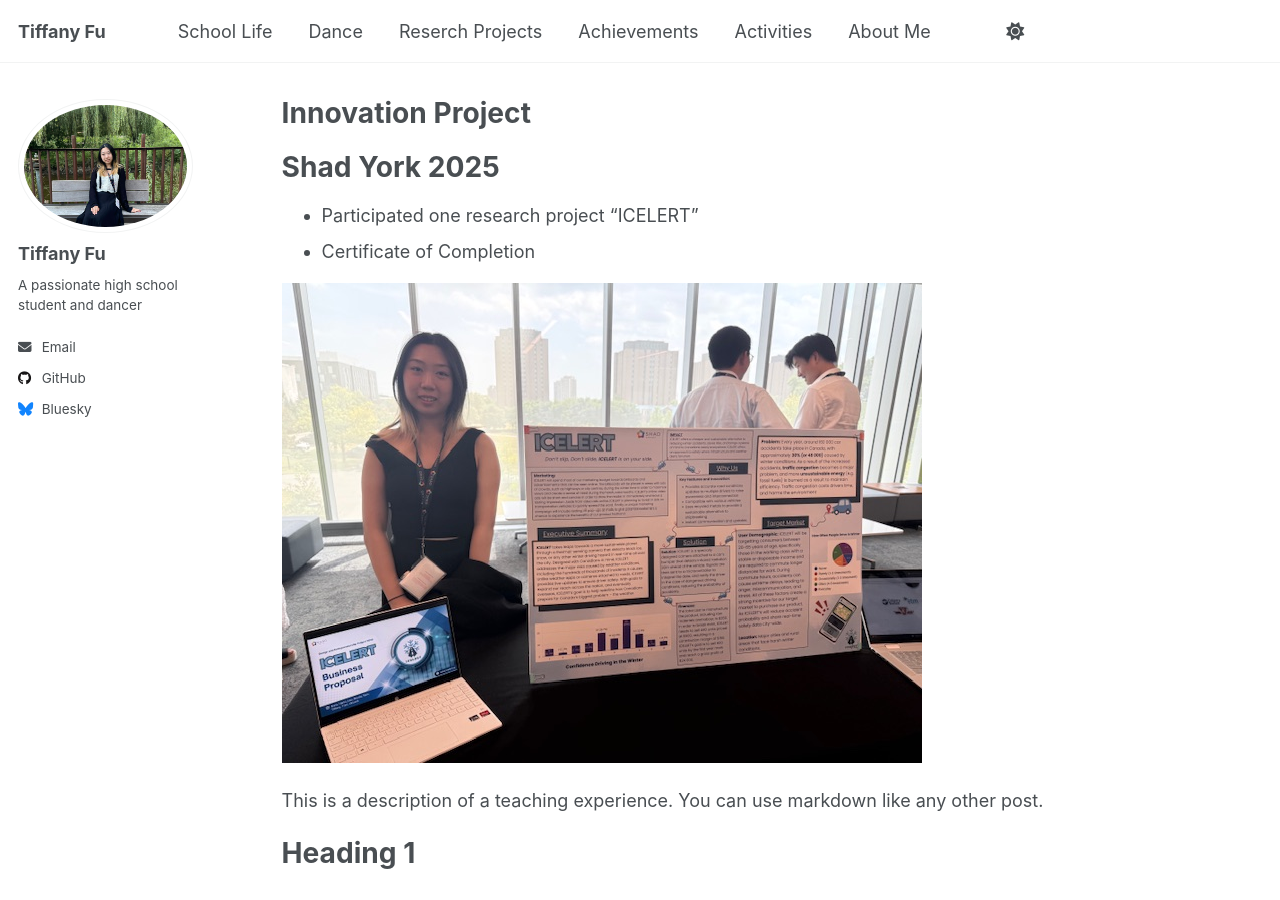
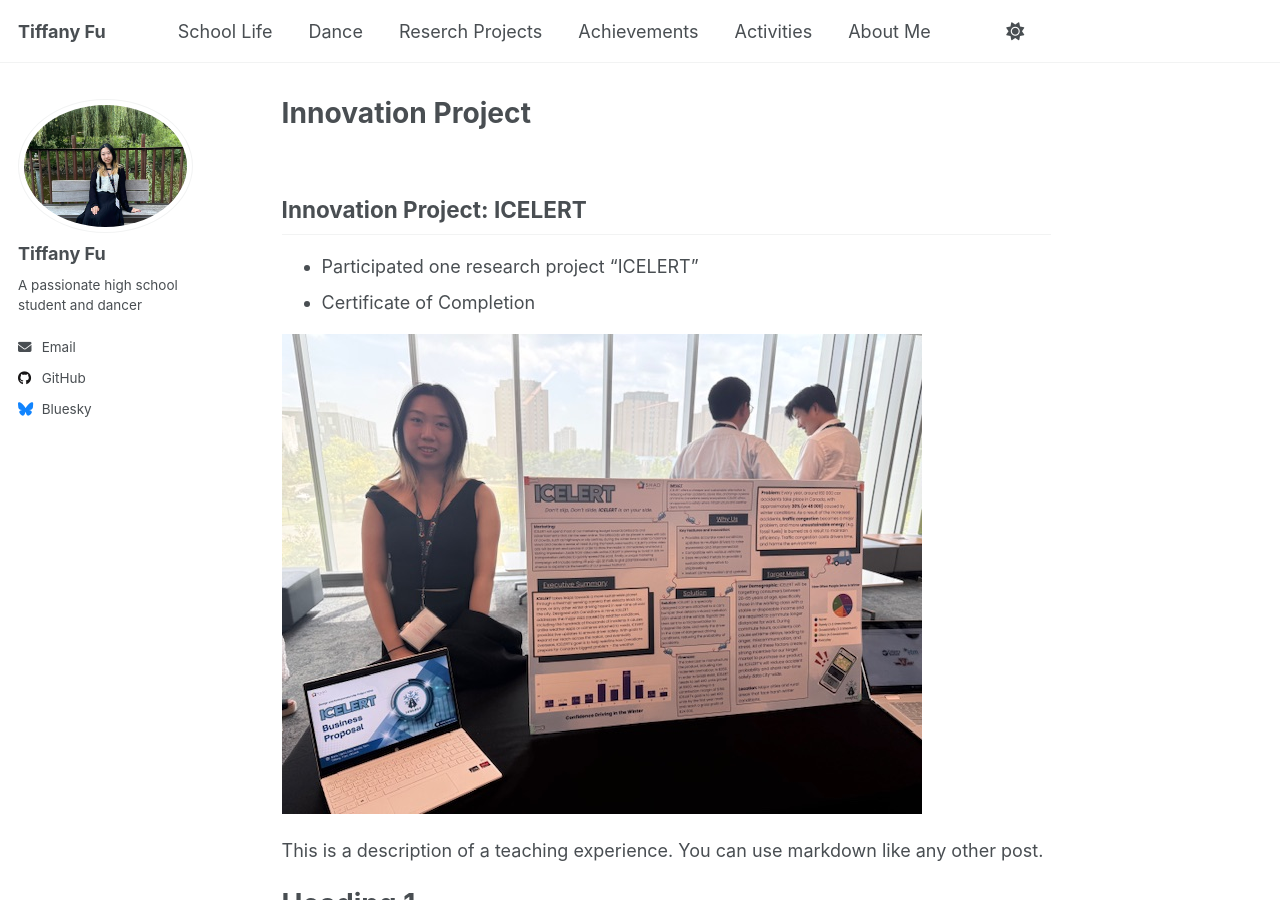
Before and after one commit to TiffanyJTFu/TiffanyFu, a Jekyll site: the page built from _teaching/2014-spring-teaching-1.md, in a window 1280 px wide and 900 px high. Built offline with Jekyll 4.4.1, drawn with Linux system fonts in a browser that asks for light colours; a script that is not in the unit is left out.

Commit message:
Update 2014-spring-teaching-1.md

```diff
--- a/_teaching/2014-spring-teaching-1.md
+++ b/_teaching/2014-spring-teaching-1.md
@@ -1,19 +1,18 @@
 ---
-title: " Innovation Project"
+title: "Innovation Project"
 collection: teaching
 type: " Innovation Project"
 permalink: /teaching/2014-spring-teaching-1
 venue: ""
 ---
 
-Shad York 2025
-=====
+## Innovation Project: ICELERT
   * Participated one research project "ICELERT"
   * Certificate of Completion
 
 
 
-![Dance10](https://tiffanyjtfu.github.io/TiffanyFu/images/shad5.jpg)
+![shad5](https://tiffanyjtfu.github.io/TiffanyFu/images/shad5.jpg)
 
 
 This is a description of a teaching experience. You can use markdown like any other post.
```
